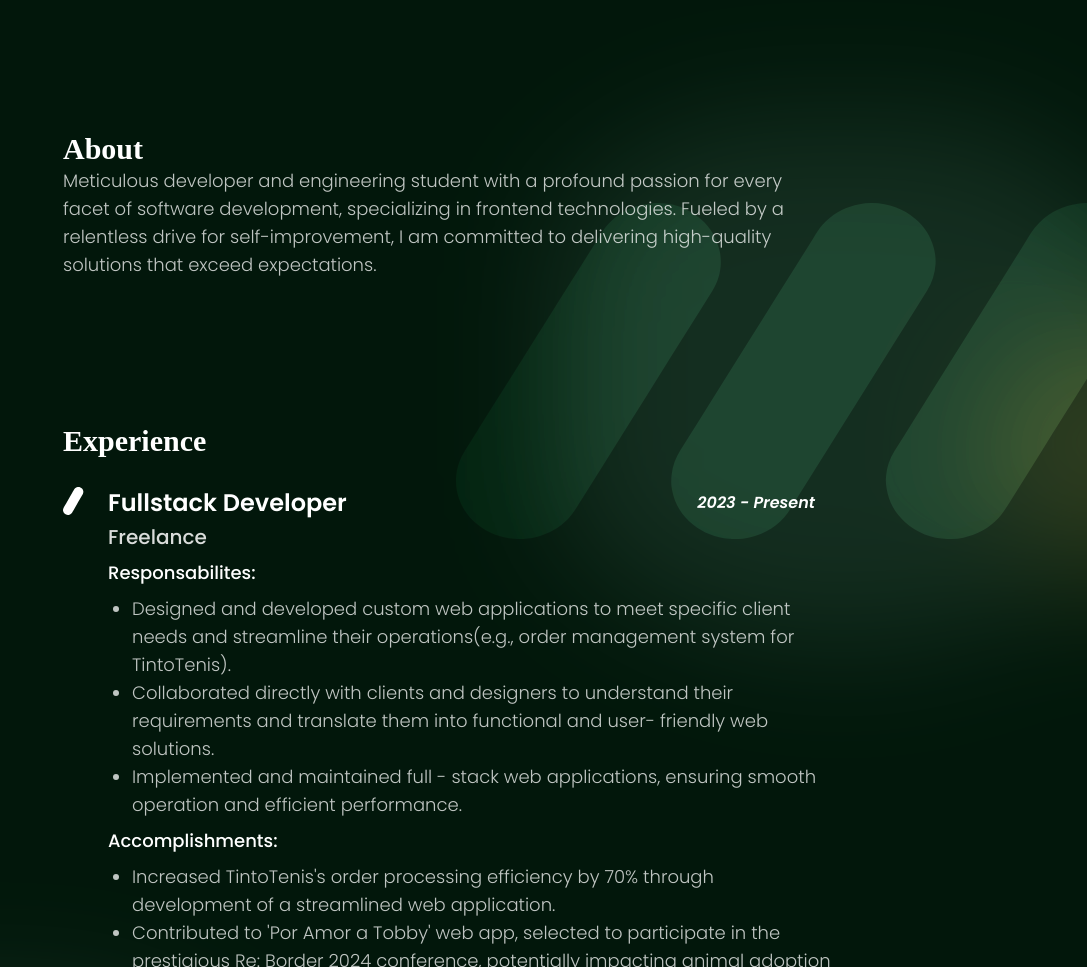
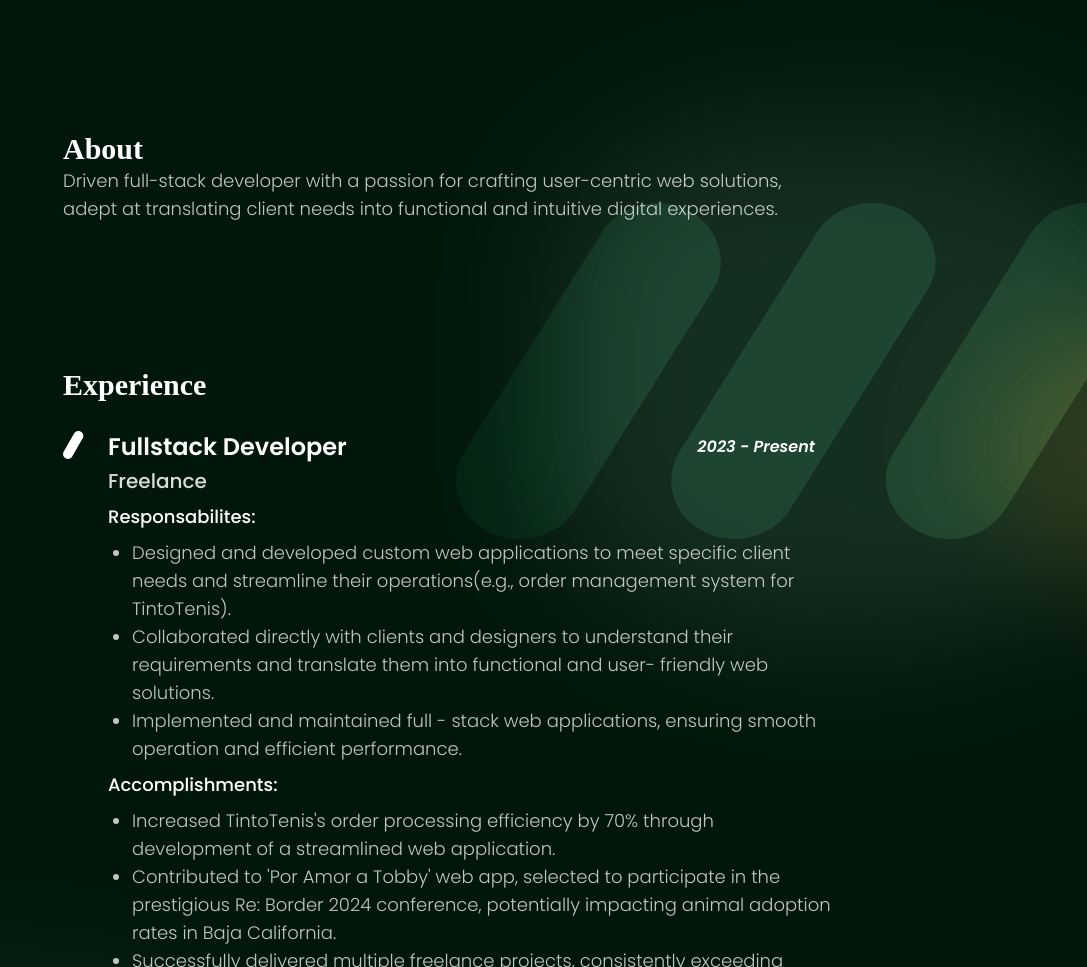
Before and after one commit to eliangerard/portfolio, an Astro site: page / in a window 1280 px wide. Shown: the part 797-1764 px from the top of the page, without its empty margins (193-1280 px from the left). Built offline with nearby package versions, Linux system fonts and the light colour scheme; Astro itself is replaced by a stand-in of ours; a web font is replaced by a local one.

Commit message:
Update about section

```diff
--- a/src/data.js
+++ b/src/data.js
@@ -3,7 +3,7 @@ export const data = {
         name: "Elian Gerard",
         title: "Fullstack Developer",
         email: "eliangerardiso@gmail.com",
-        about: "Meticulous developer and engineering student with a profound passion for every facet of software development, specializing in frontend technologies. Fueled by a relentless drive for self-improvement, I am committed to delivering high-quality solutions that exceed expectations."
+        about: "Driven full-stack developer with a passion for crafting user-centric web solutions, adept at translating client needs into functional and intuitive digital experiences."
     },
     experience: [
         {
```
